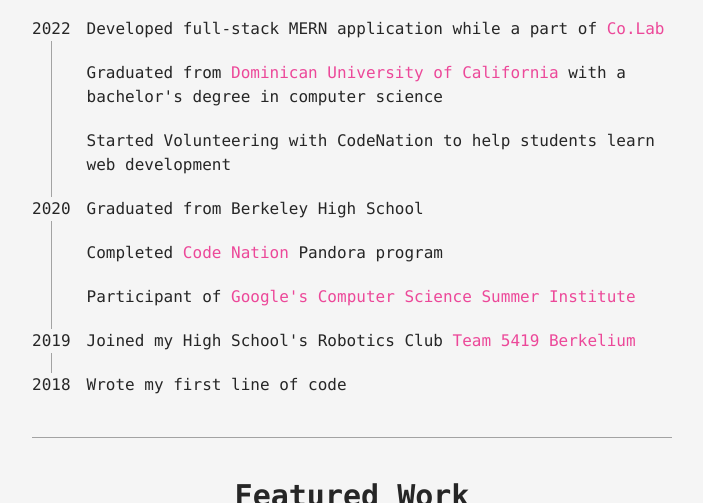
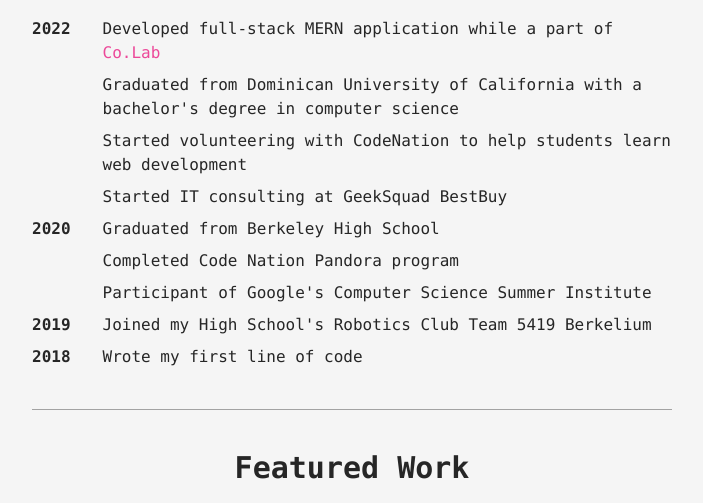
Before and after one commit to xilaluna/xilaluna.com, an Astro site: page / in a window 1280 px wide. Shown: the part 617-1120 px from the top of the page, without its empty margins (288-991 px from the left). Built offline with nearby package versions, Linux system fonts and the light colour scheme; Astro itself is replaced by a stand-in of ours.

Commit message:
update:timeline

```diff
--- a/src/pages/index.astro
+++ b/src/pages/index.astro
@@ -22,96 +22,60 @@
 
     <div class="w-full border-b border-neutral-400"></div>
 
-    <!-- about section -->
-    <section class="space-y-5 py-10">
-      <h2 class="text-3xl font-bold text-center">Timeline</h2>
+    <!-- timeline section -->
+    <section class="py-10 space-y-5">
       <div>
-        <div class="flex space-x-2 sm:space-x-4">
-          <div class="flex flex-col items-center justify-center">
-            <p>2022</p>
-            <div class="border-color h-full w-px border-l border-skin-base">
-            </div>
+        <h2 class="secondary-heading">Timeline</h2>
+      </div>
+      <div class="space-y-2">
+        <!-- 2022 -->
+        <div class="flex gap-8">
+          <div>
+            <h3 class="font-semibold">2022</h3>
           </div>
-          <div class="flex flex-col space-y-5 pb-5">
+          <div class="space-y-2">
             <p>
-              Developed full-stack MERN application while a part of{" "}
-              <a
-                href="https://www.joincolab.io/"
-                class="text-skin-accent hover:underline"
-              >
-                Co.Lab</a
+              Developed full-stack MERN application while a part of <span
+                class="text-skin-accent">Co.Lab</span
               >
             </p>
             <p>
-              Graduated from{" "}
-              <a
-                class="text-skin-accent hover:underline"
-                href="https://www.dominican.edu/"
-              >
-                Dominican University of California
-              </a>{" "}
-              with a bachelor&apos;s degree in computer science
+              Graduated from Dominican University of California with a
+              bachelor&apos;s degree in computer science
             </p>
             <p>
-              Started Volunteering with CodeNation to help students learn web
+              Started volunteering with CodeNation to help students learn web
               development
             </p>
+            <p>Started IT consulting at GeekSquad BestBuy</p>
           </div>
         </div>
-        <div class="flex space-x-2 sm:space-x-4">
-          <div class="flex flex-col items-center justify-center">
-            <p>2020</p>
-            <div class="border-color h-full w-px border-l border-skin-base">
-            </div>
+        <!-- 2020 -->
+        <div class="flex gap-8">
+          <div>
+            <h3 class="font-semibold">2020</h3>
           </div>
-          <div class="flex flex-col space-y-5 pb-5">
+          <div class="space-y-2">
             <p>Graduated from Berkeley High School</p>
-            <p>
-              Completed{" "}
-              <a
-                class="text-skin-accent hover:underline"
-                href="https://codenation.org/"
-              >
-                Code Nation
-              </a>{" "}
-              Pandora program
-            </p>
-            <p>
-              Participant of{" "}
-              <a
-                class="text-skin-accent hover:underline"
-                href="https://buildyourfuture.withgoogle.com/programs/computer-science-summer-institute"
-              >
-                Google&apos;s Computer Science Summer Institute
-              </a>
-            </p>
+            <p>Completed Code Nation Pandora program</p>
+            <p>Participant of Google's Computer Science Summer Institute</p>
           </div>
         </div>
-        <div class="flex space-x-2 sm:space-x-4">
-          <div class="flex flex-col items-center justify-center">
-            <p>2019</p>
-            <div class="border-color h-full w-px border-l border-skin-base">
-            </div>
+        <!-- 2019 -->
+        <div class="flex gap-8">
+          <div>
+            <h3 class="font-semibold">2019</h3>
           </div>
-          <div class="flex flex-col space-y-5 pb-5">
-            <p>
-              Joined my High School&apos;s Robotics Club{" "}
-              <a
-                class="text-skin-accent hover:underline"
-                href="https://team5419.org/"
-              >
-                Team 5419 Berkelium
-              </a>
-            </p>
+          <div class="space-y-2">
+            <p>Joined my High School's Robotics Club Team 5419 Berkelium</p>
           </div>
         </div>
-        <div class="flex space-x-2 sm:space-x-4">
-          <div class="flex flex-col items-center justify-center">
-            <p>2018</p>
-            <div class="border-color h-full w-px border-l border-skin-base">
-            </div>
+        <!-- 2018 -->
+        <div class="flex gap-8">
+          <div>
+            <h3 class="font-semibold">2018</h3>
           </div>
-          <div class="flex flex-col">
+          <div class="space-y-2">
             <p>Wrote my first line of code</p>
           </div>
         </div>
@@ -122,7 +86,7 @@
 
     <!-- projects section -->
     <section class="py-10 space-y-5">
-      <h2 class="text-3xl font-bold text-center">Featured Work</h2>
+      <h2 class="secondary-heading">Featured Work</h2>
       <ul class="space-y-5">
         <li>
           <a
@@ -163,3 +127,8 @@
     </section>
   </main>
 </Layout>
+<style>
+  .secondary-heading {
+    @apply text-3xl font-bold text-center;
+  }
+</style>
```
